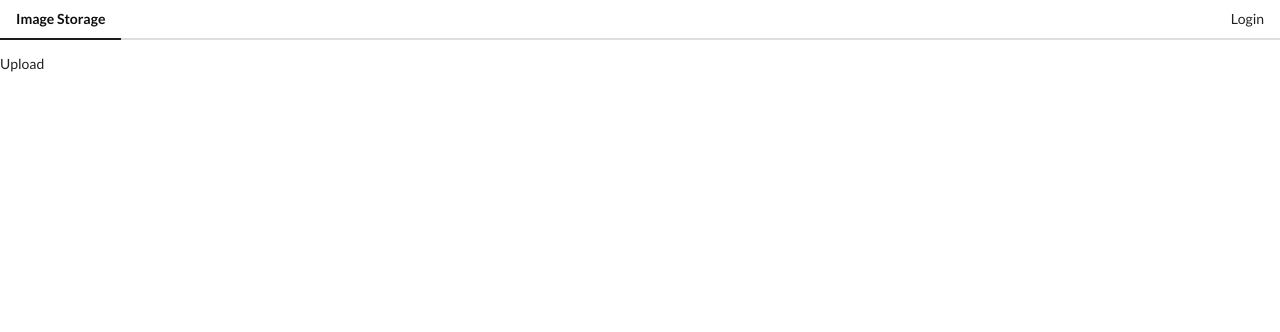
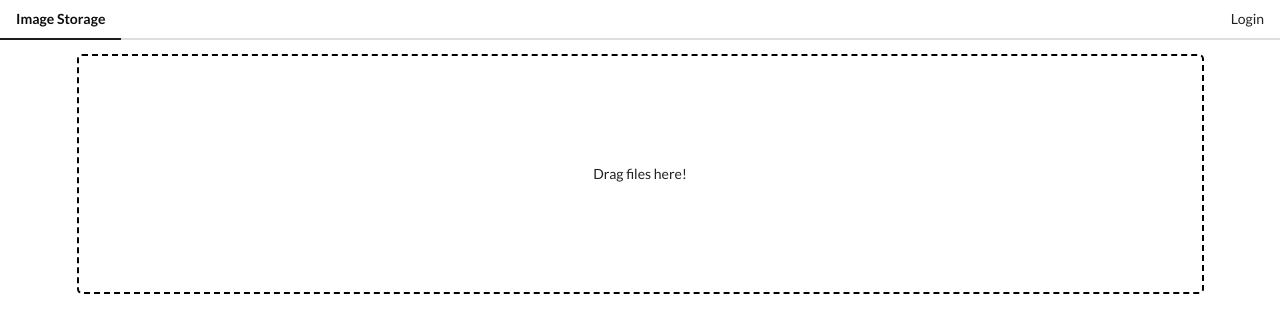
Before and after one commit to olbesp/images, a Vue app: page /upload in a window 1280 px wide. Shown: the top 332 px of the page. Built offline with nearby package versions, Linux system fonts and the light colour scheme; no server answers.

Commit message:
add upload images

```diff
--- a/src/App.vue
+++ b/src/App.vue
@@ -1,7 +1,9 @@
 <template>
   <div>
     <AppHeader/>
-    <router-view></router-view>
+    <div class="ui container">
+      <router-view></router-view>
+    </div>
   </div>
 </template>
 
--- a/src/api/imgur.js
+++ b/src/api/imgur.js
@@ -22,4 +22,18 @@ export default {
       },
     });
   },
+
+  uploadImages(images, accessToken) {
+    const promises = Array.from(images).map((image) => {
+      const formData = new FormData();
+      formData.append('image', image);
+      return axios.post(`${ROOT_URL}/3/image`, formData, {
+        headers: {
+          Authorization: `Bearer ${accessToken}`,
+        },
+      });
+    });
+
+    return Promise.all(promises);
+  },
 };
--- a/src/components/ImageList.vue
+++ b/src/components/ImageList.vue
@@ -1,14 +1,19 @@
 <template>
   <div>
-    ImageList
+    <img
+      v-for="image in allImages"
+      :key="image.id"
+      :src="image.link"
+    >
   </div>
 </template>
 
 <script>
-import { mapActions } from 'vuex';
+import { mapActions, mapGetters } from 'vuex';
 
 export default {
   name: 'ImageList',
+  computed: mapGetters(['allImages']),
   methods: mapActions(['fetchImages']),
   created() {
     this.fetchImages();
--- a/src/components/UploadForm.vue
+++ b/src/components/UploadForm.vue
@@ -1,11 +1,45 @@
 <template>
-  <div>
-    Upload
+  <div class="dropper">
+    <input
+      type="file"
+      @change="uploadImages($event.target.files)"
+      multiple
+      accept="image/*"
+    >
+    <span>Drag files here!</span>
   </div>
 </template>
 
 <script>
+import { mapActions } from 'vuex';
+
 export default {
   name: 'UploadForm',
+  methods: mapActions(['uploadImages']),
 };
 </script>
+
+<style lang="scss" scoped>
+.dropper {
+  height: 30vh;
+  border: 2px dashed black;
+  border-radius: 5px;
+  display: flex;
+  justify-content: center;
+  align-items: center;
+  position: relative;
+  transition: all 0.2s;
+
+  & input {
+    width: 100%;
+    height: 30vh;
+    position: absolute;
+    opacity: 0;
+
+  }
+
+  &:hover {
+    background-color: #eee;
+  }
+}
+</style>
--- a/src/store/modules/images.js
+++ b/src/store/modules/images.js
@@ -1,4 +1,5 @@
 import api from '../../api/imgur';
+import { router } from '../../main';
 
 const initialState = {
   images: [],
@@ -12,7 +13,13 @@ const actions = {
   async fetchImages({ rootState, commit }) {
     const { token } = rootState.auth;
     const response = await api.fetchImages(token);
-    console.log(response);
+    commit('setImages', response.data.data);
+  },
+
+  async uploadImages({ rootState }, images) {
+    const { token } = rootState.auth;
+    await api.uploadImages(images, token);
+    router.push('/');
   },
 };
 
```
